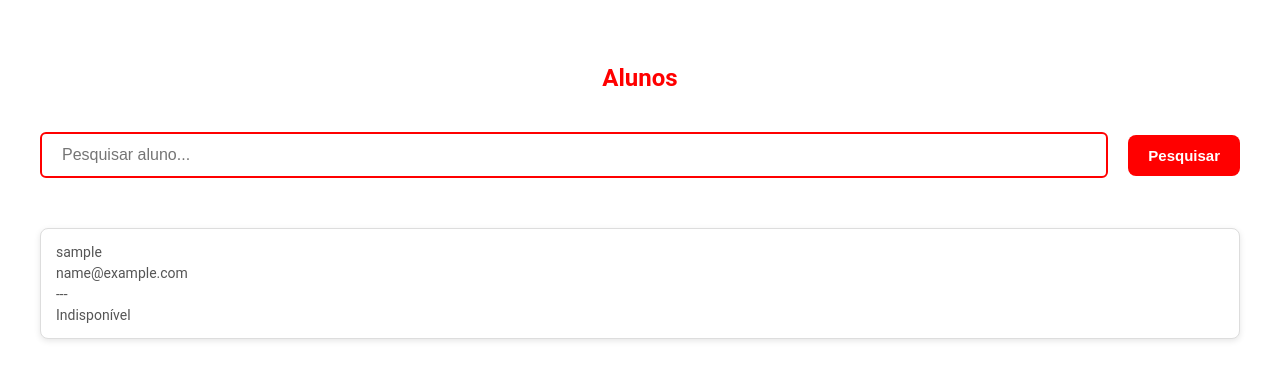
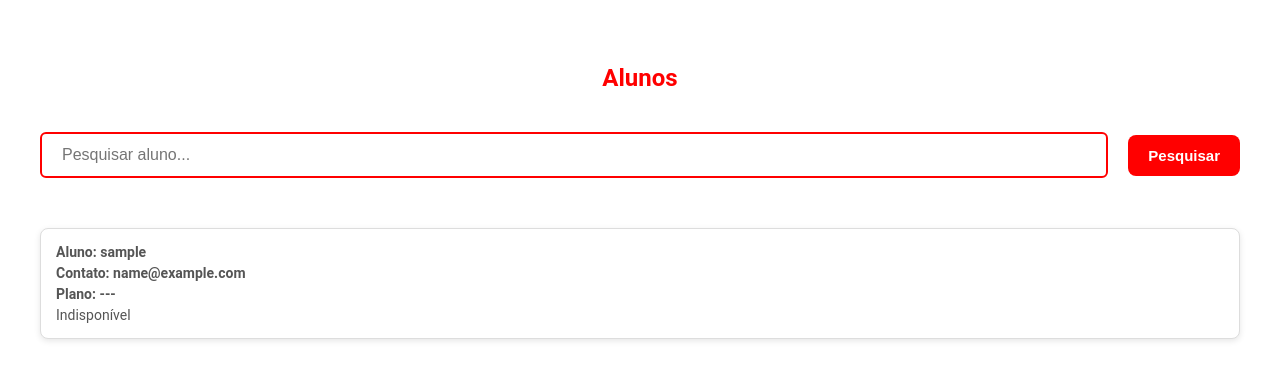
Before and after one commit to Samuel1-salc/Gyga-fit-gym, a PHP site: page /view/alunos.php in a window 1280 px wide. Shown: the part 60-440 px from the top of the page. Run offline with PHP 8.4, Linux system fonts and the light colour scheme; tables that the repository leaves empty or names only in its code hold one stand-in row (values such as "Sample post").

Commit message:
modificando nome alunos

```diff
--- a/view/alunos.php
+++ b/view/alunos.php
@@ -66,9 +66,9 @@ if (isset($_GET['search']) && !empty($_GET['search'])) {
         <?php foreach (array_reverse($alunos) as $aluno): ?>
             <div class="card-aluno">
                 <div class="card-info">
-                    <p><?= htmlspecialchars($aluno['username']) ?></p>
-                    <p><?= htmlspecialchars($aluno['email']) ?></p>
-                    <p><?= htmlspecialchars(plano($aluno['plano']) ?? '---') ?></p>
+                    <p><strong>Aluno: <?= htmlspecialchars($aluno['username']) ?></strong></p>
+                    <p><strong>Contato: <?= htmlspecialchars($aluno['email']) ?></strong></p>
+                    <p><strong>Plano: <?= htmlspecialchars(plano($aluno['plano']) ?? '---') ?></strong></p>
                     <p><?= disponiblidade($aluno['id']) ?></p>
                 </div>
 
```
